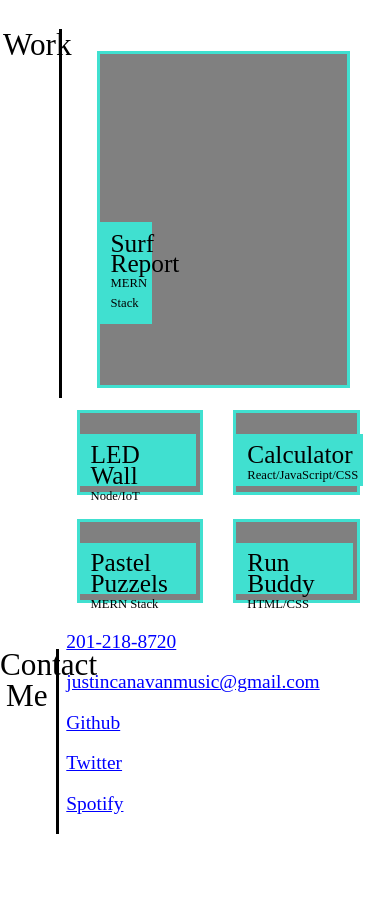
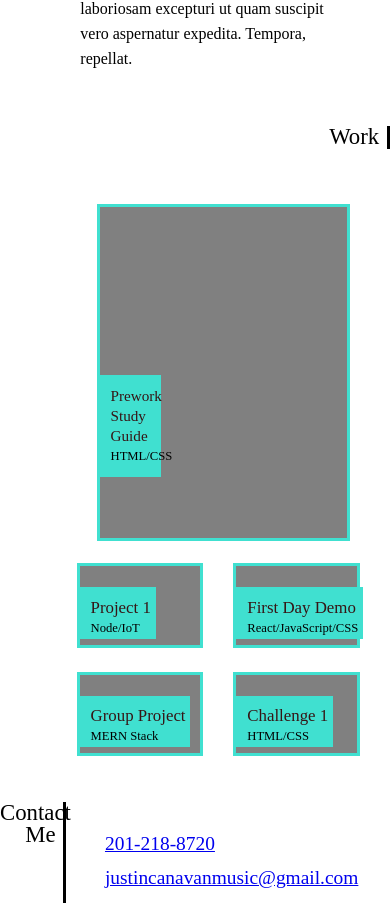
Before and after one commit to justincanavanmusic/Justin-Canavan-Portfolio, a plain HTML site: page index.html in a window 390 px wide. Shown: the part 1097-2000 px from the top of the page. Before the commit the page ends 1931 px from the top, so only its background shows below. Drawn offline with Linux system fonts and the light colour scheme.

Commit message:
final media queries

```diff
--- a/assets/style.css
+++ b/assets/style.css
@@ -145,11 +145,16 @@ h2 {
     display: flex;
 
 } */
+                /* work links */
+section a {
+    text-decoration: none;
+    color: rgb(53, 21, 21);
+}
 
-h4 {
+/* h4 {
     display: flex;
     align-items: flex-start;
-}
+} */
                 /* Surf Report Box */
 .mini-box-1 {
     font-size: 3vh;
@@ -218,22 +223,22 @@ h6 {
 
 footer {
     display: flex;
-
+    flex-direction: row;
 }
 /*
 a {
     margin-top: 50vh;
 } */
 
-.footer-links a {
+.footer-links {
     color: blue;
     margin: 2vh 0.2vw 2.5vh 2vw;
-    /* padding-top: 5vh; */
-    /* display: flex; */
-    /* justify-content: flex-end; */
+    padding-top: 5vh;
+    display: flex;
+    justify-content: space-evenly;
     /* flex-direction: row; */
     width: 100%;
-   display: flex;
+    /* display: flex; */
     font-size: 2.3vh;
     flex-wrap: wrap;
 
@@ -306,12 +311,43 @@ a {
     h1 {
         line-height: 50px;
         text-align: center;
+
     }
+    nav {
+        flex-direction: column;
+        font-size: 2vh;
+    }
+
     .section-titles   {
-        width: 15%;
+        width: 17%;
         font-size: 3.7vh;
 
         }
+    .footer-links {
+        flex-direction: column;
+        /* display: flex; */
+        align-content: space-around;
+        flex-wrap: wrap;
+        line-height: 4vh;
+    }
+    .section-titles   {
+        width: 17%;
+        font-size: 2.7vh;
+
+        }
+
+        .mini-box-1   {
+            width: 25%;
+            font-size: 1.8vh;
+
+            }
+
+
+        .mini-boxes   {
+            /* width: 17%; */
+            font-size: 2vh;
+
+            }
     }
 
 
--- a/index.html
+++ b/index.html
@@ -44,38 +44,38 @@
     <h2 id="work" class="section-titles">Work</h2>
       <div id="big-box">
         <div class="mini-box-1">
-          <h4>Surf Report</h4>
-          <h6>MERN Stack</h6>
+          <a href="https://github.com/justincanavanmusic/prework-study-guide" target="_blank">Prework Study Guide</a>
+          <h6>HTML/CSS</h6>
         </div>
       </div>
 
       <div class="small-boxes">
         <div class="mini-boxes">
-            <h4>LED Wall</h4>
+          <a href="https://github.com/justincanavanmusic/project1" target="_blank">Project 1</a>
             <h6>Node/IoT</h6>
         </div>
         </div>
       <div class="small-boxes">
         <div class="mini-boxes">
-        <h4>Calculator</h4>
+        <a href="https://github.com/justincanavanmusic/first-day-demo" target="_blank">First Day Demo</a>
             <h6>React/JavaScript/CSS</h6>
         </div>
       </div>
 
-
       <div class="small-boxes">
         <div class="mini-boxes">
-        <h4>Pastel Puzzels</h4>
+          <a href="https://github.com/justincanavanmusic/prework-study-guide" target="_blank">Group Project</a>
             <h6>MERN Stack</h6>
         </div>
       </div>
       <div class="small-boxes">
         <div class="mini-boxes">
-        <h4>Run Buddy</h4>
+          <a href="https://github.com/justincanavanmusic/challenge-1" target="_blank">Challenge 1</a>
             <h6>HTML/CSS</h6>
         </div>
       </div>
     </section>
+
     <footer>
       <h2 id="contact" class="section-titles">Contact <br> Me</h2>
         <div class="footer-links">
@@ -85,7 +85,9 @@
             <a href="https://twitter.com/" target="_blank">Twitter</a>
             <a href="https://spotify.com/" target="_blank">Spotify</a>
       </div>
+
     </footer>
+    </section>
 
 
 
```
